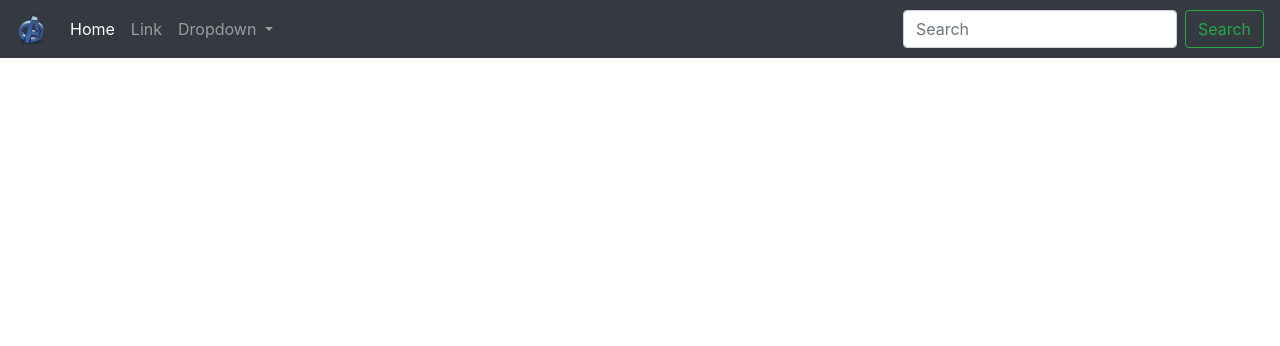
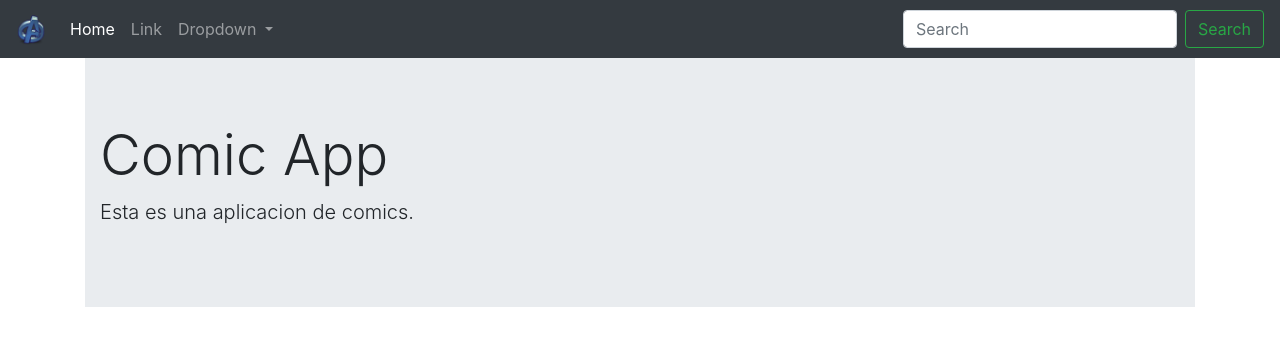
Before and after one commit to Fhranko/spa-superhero-angular, an Angular app: page /home in a window 1280 px wide. Shown: the top 346 px of the page. Built offline with nearby package versions, Linux system fonts and the light colour scheme.

Commit message:
Primero ruta al home

```diff
--- a/src/app/app.component.html
+++ b/src/app/app.component.html
@@ -1 +1,4 @@
 <app-navbar></app-navbar>
+<div class="container">
+  <router-outlet></router-outlet>
+</div>
--- /dev/null
+++ b/src/app/app.routes.ts
@@ -0,0 +1,10 @@
+import { RouterModule, Routes } from '@angular/router';
+import { HomeComponent } from './components/home/home.component';
+
+const APP_ROUTES: Routes = [
+	{ path: 'home', component: HomeComponent },
+
+	{ path: '**', pathMatch: 'full', redirectTo: 'home' }
+];
+
+export const APP_ROUTING = RouterModule.forRoot(APP_ROUTES);
```
Also changed, not shown: src/app/app.module.ts (+9 -13 lines), 1 other file (tests, documents, lock files or other folders).
